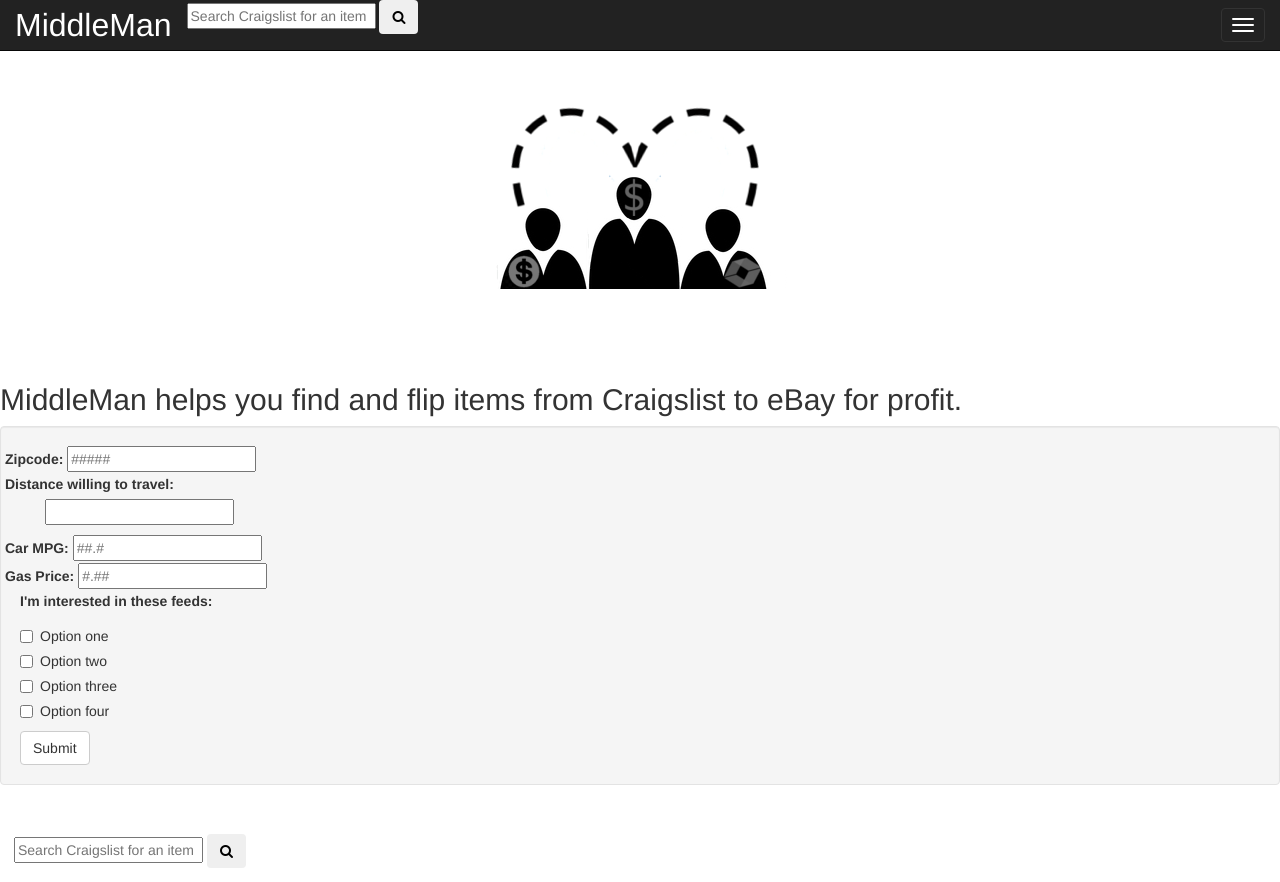
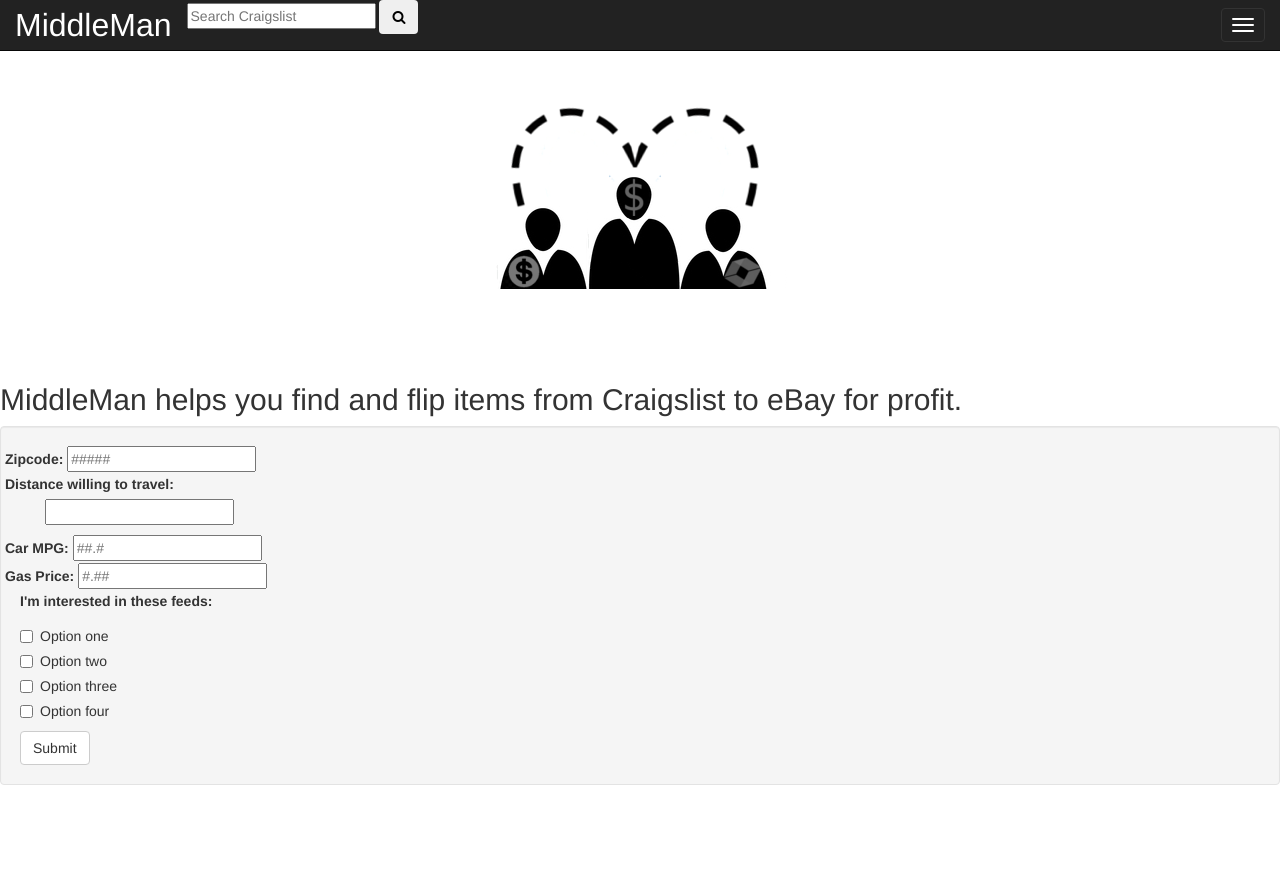
Before and after one commit to samjhill/rit48, a PHP site: page / in a window 1280 px wide. After the commit the page ends 785 px from the top, so only its background shows below. Run offline with PHP 8.4, Linux system fonts and the light colour scheme.

Commit message:
move search to header

```diff
--- a/assets/php/header.php
+++ b/assets/php/header.php
@@ -11,7 +11,7 @@
       </button>
       <a class="navbar-brand" href="#">MiddleMan</a>
 
-      <input class="input" id="searchBox" placeholder="Search Craigslist for an item"></input>
+      <input class="input" id="searchBox" placeholder="Search Craigslist"></input>
       <button class="btn" type="button" onclick="$(&apos;#list&apos;).empty(); search(document.getElementById(&apos;searchBox&apos;).value);"><i class="fa fa-search"></i></button>
 
     </div>
--- a/index.php
+++ b/index.php
@@ -19,8 +19,6 @@
     </div>
 
     <div id="main">
-        <input class="input" id="searchBox" placeholder="Search Craigslist for an item"></input>
-        <button class="btn" type="button" onclick="$('#list').empty(); search(document.getElementById('searchBox').value);"><i class="fa fa-search"></i></button>
 
         <div class="panel-group" id="accordion" >
             <div id="list"></div>
```
